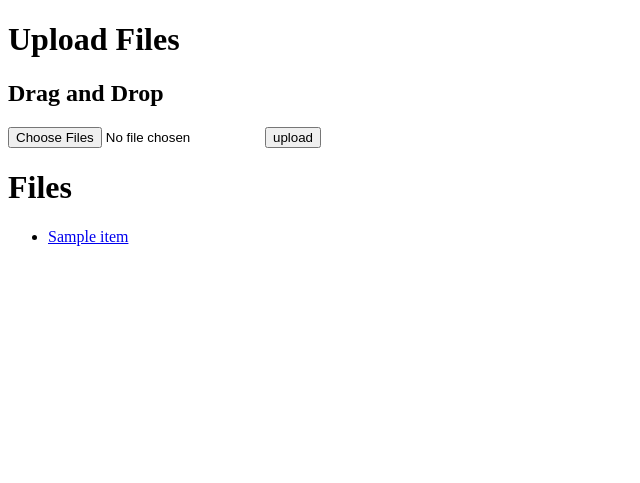
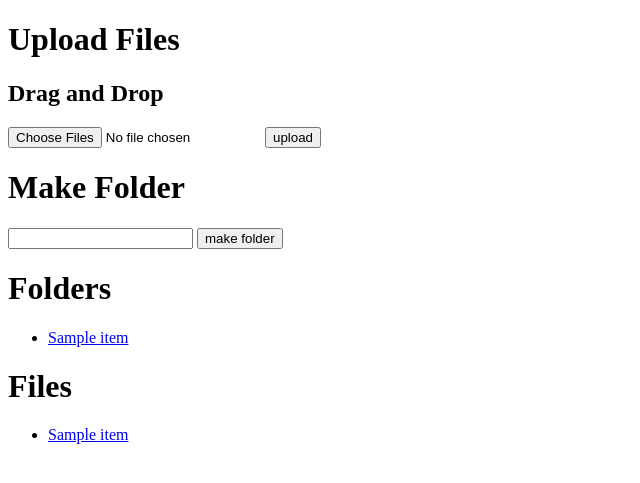
Before and after one commit to pradhan-ritik/Local-Storage-Host, a Flask app: template templates/index.html in a window 1280 px wide. Shown: the top 483 px of the page, without its empty margins (0-640 px from the left). Run offline with Flask 3, Linux system fonts and the light colour scheme; the template is opened without the code that fills it: most values are stand-ins (such as "Sample title", 1, 10 or a date in 2020).

Commit message:
made ability to make folders.

```diff
--- a/server.py
+++ b/server.py
@@ -1,21 +1,26 @@
 import os
 from flask import Flask, render_template, request, send_file, url_for
-from werkzeug.datastructures import FileStorage
 import api
 
 app = Flask(__name__)
 
 @app.route('/')
 def home():
-    return render_template("index.html", files=map(api.tar_xz_path_to_normal, os.listdir("files/")))
+    files, folders = [], []
+    for i in os.listdir("files"):
+        if i.endswith(".tar.xz"):
+            files.append(i)
+        else:
+            folders.append(i)
+    return render_template("index.html", path="", files=files, folders=folders)
 
-@app.route('/upload_files', methods=('POST',))
-def upload_folder():
+@app.route('/upload_files/', methods=('POST',))
+def upload_files_root():
     uploaded = ""
 
     data = request.files.getlist("files")
     for file_ in data:
-        path = f"files/{file_.filename}"
+        path = os.path.join("files/", file_.filename)
         data = file_.save(path)
         api.encode(path)
         api.remove(path)
@@ -23,12 +28,26 @@ def upload_folder():
 
     return render_template("upload_files/index.html", uploaded=uploaded)
 
-@app.route('/download/<filename>')
-def download(filename: str):
-    real_path = f"files/{filename}.tar.xz"
-    download_path = f"tmp/"
+@app.route('/make_folder/', methods=('POST',))
+def make_folder_root():
+    folder_name = f"files/{request.form.get('folder_name')}"
+    if os.path.exists(folder_name):
+        return render_template("make_folder/index.html", folder_name="ERROR: FILE ALREADY EXISTS")
+    os.mkdir(folder_name)
+    return render_template("make_folder/index.html", folder_name=folder_name)
+
+@app.route('/download/<path>')
+def download(path: str):
+    real_path = f"files/{path}.tar.xz"
+    download_path = f"tmp"
+    path_to = f"{download_path}/files/{path}"
     api.decode(real_path, download_path)
-    return send_file(f"{download_path}/files/{filename}", as_attachment=True)
+    send_path = api.encode_for_user(path_to, f"{download_path}/files")
+
+    if send_path != path_to:
+        api.remove(path_to)
+
+    return send_file(send_path, as_attachment=True)
 
 
 if __name__ == "__main__":
--- a/templates/index.html
+++ b/templates/index.html
@@ -9,10 +9,21 @@
 <body>
     <h1>Upload Files</h1>
     <h2>Drag and Drop</h2>
-    <form action='/upload_files' method="POST" enctype="multipart/form-data">
-        <input type='file' name='files' multiple='true' title="Drag and Drop files"/>
-        <input type='submit' value='upload' />
+    <form action="/upload_files/" method="POST" enctype="multipart/form-data">
+        <input type="file" name="files" multiple="true" title="Drag and Drop files" />
+        <input type="submit" value="upload" />
     </form>
+    <h1>Make Folder</h1>
+    <form action="/make_folder/" method="POST">
+        <input type="text" name="folder_name" id="folder_name" />
+        <input type="submit" value="make folder" />
+    </form>
+    <h1><b>Folders</b></h1>
+    <ul>
+        {% for item in folders: %}
+        <li><a href="/show_folder/{{ item }}">{{ item }}</a></li>
+        {% endfor %}
+    </ul>
     <h1><b>Files</b></h1>
     <ul>
         {% for item in files: %}
```
Also changed, not shown: api.py (+15 -0 lines).
